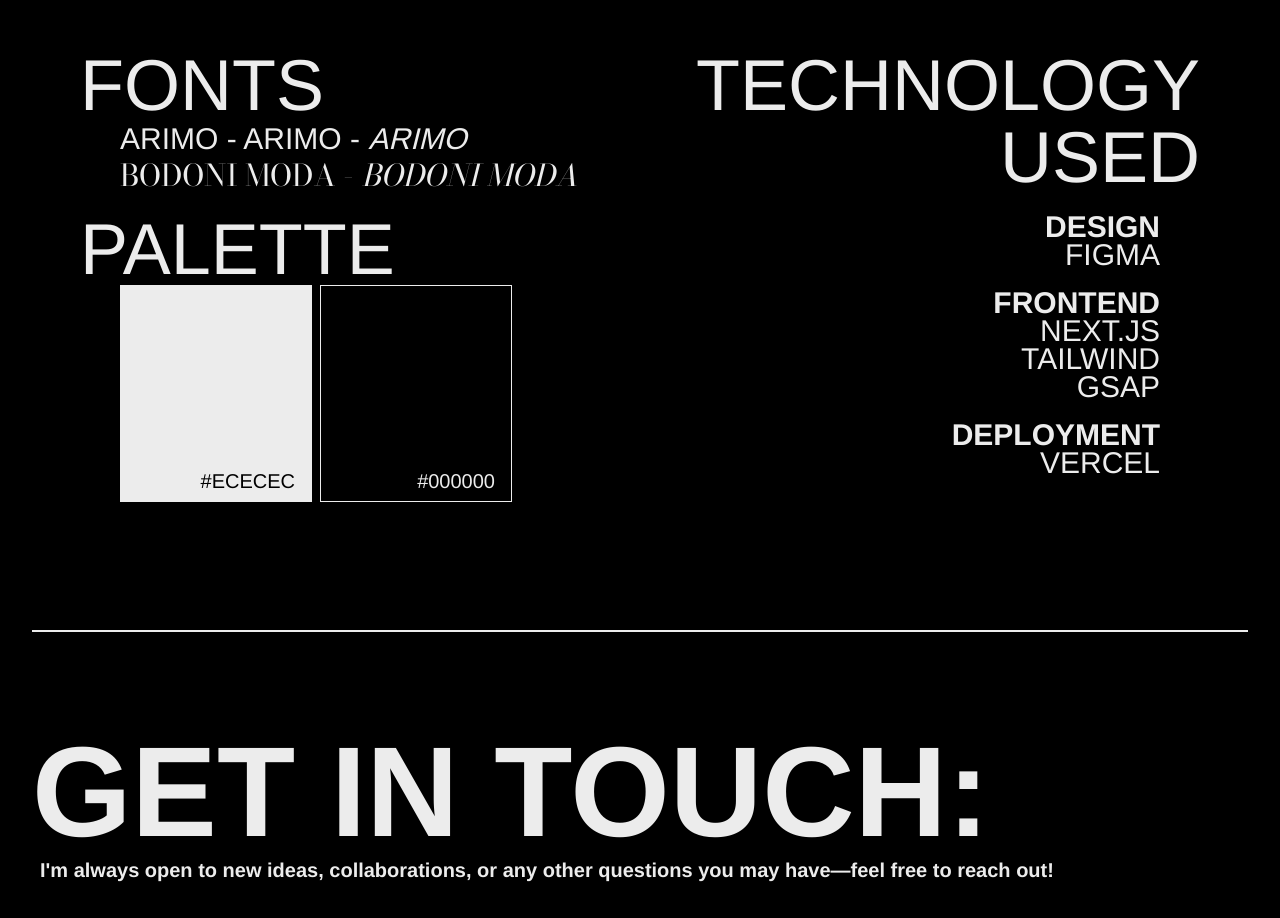
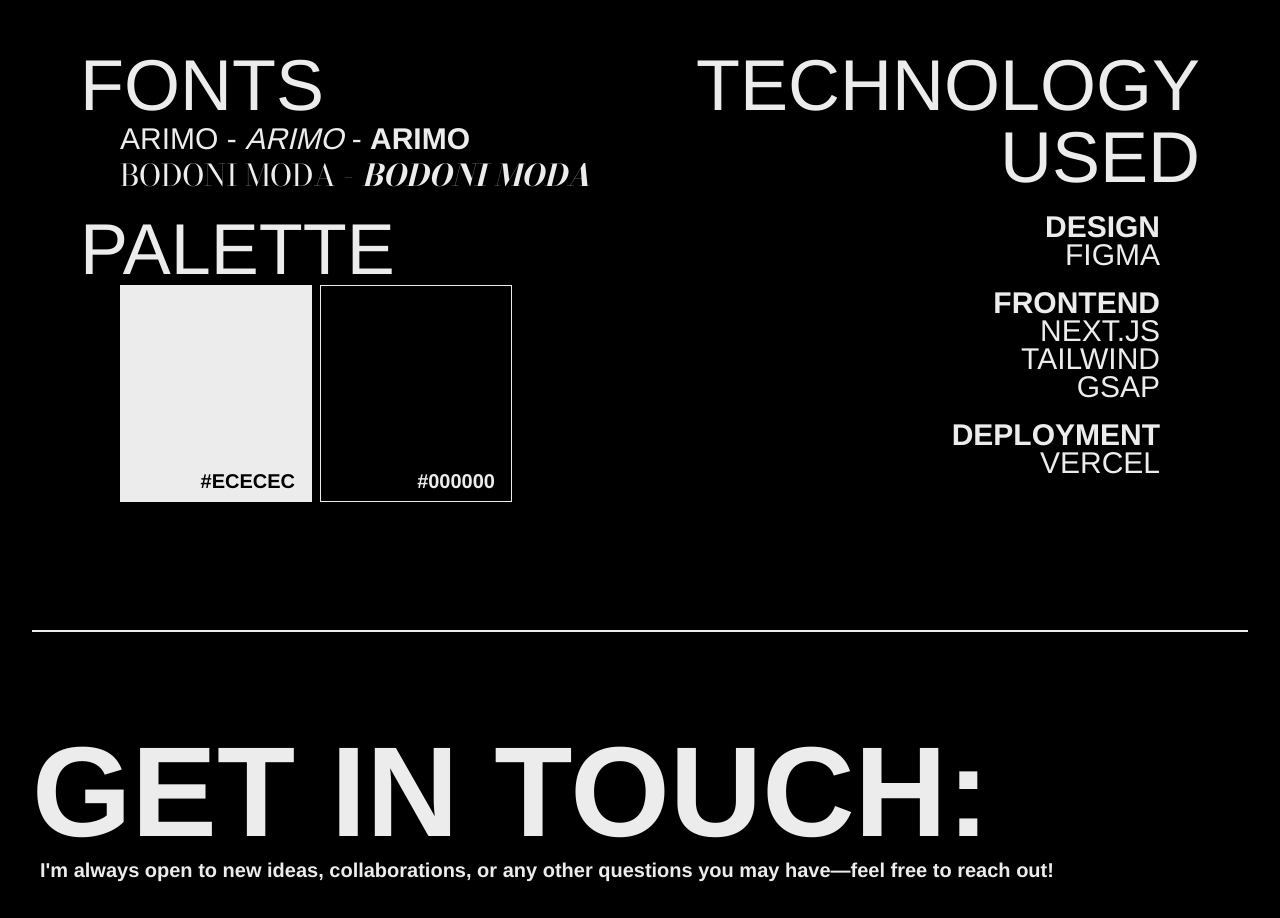
Before and after one commit to brigittewylee/portfolio-2025, a Next.js app: page / in a window 1280 px wide. Shown: the part 3480-4398 px from the top of the page. Built offline with nearby package versions, Linux system fonts and the light colour scheme; a web font is replaced by a local one.

Commit message:
better photos

```diff
--- a/src/app/components/design.tsx
+++ b/src/app/components/design.tsx
@@ -18,26 +18,26 @@
       <div ref={designRef}
             className="bg-black inset-0 z-10 h-auto w-full text-custom-white">
         <div className="flex flex-col">
-          <div className="bg-black pt-[8rem] pb-[3rem] font-[family-name:var(--font-arimo)] text-3xl not-italic drop-shadow-[0px_0px_0.5px_rgba(0,0,0,1)]">
+          <div className="bg-black pt-[8rem] pb-[3rem] font-[family-name:var(--font-arimo)] text-3xl drop-shadow-[0px_0px_0.5px_rgba(0,0,0,1)]">
             <div className="fade-up flex">
               <div className="flex-1 pl-20">
                 <div className="text-7xl">FONTS</div>
                 <p className="pl-10">
-                  <span className="font-normal">ARIMO</span> - ARIMO - <span className="italic">ARIMO</span>
+                  ARIMO - <span className="italic">ARIMO</span> - <span className="font-bold">ARIMO</span>
                 </p>
 
                 <p className="pl-10 font-[family-name:var(--font-bodoni-moda)]">
-                  BODONI MODA - <span className="italic">BODONI MODA</span>
+                  BODONI MODA - <span className="italic font-bold">BODONI MODA</span>
                 </p>
 
                 <div className="text-7xl pt-5">PALETTE</div>
                 <div className="pl-10 flex">
                   <div className="relative box-content bg-custom-white bg-ececec border border-outline-white h-[215px] w-[190px] mr-2">
-                    <p className="absolute text-[20px] text-black bottom-2 right-4">#ECECEC</p>
+                    <p className="absolute text-[20px] text-black font-bold bottom-2 right-4">#ECECEC</p>
                   </div>
 
                   <div className="relative box-content border border-outline-black h-[215px] w-[190px]">
-                    <p className="absolute text-[20px] text-custom-white bottom-2 right-4">#000000</p>
+                    <p className="absolute text-[20px] font-bold bottom-2 right-4">#000000</p>
                   </div>
                 </div>
               </div>
```
